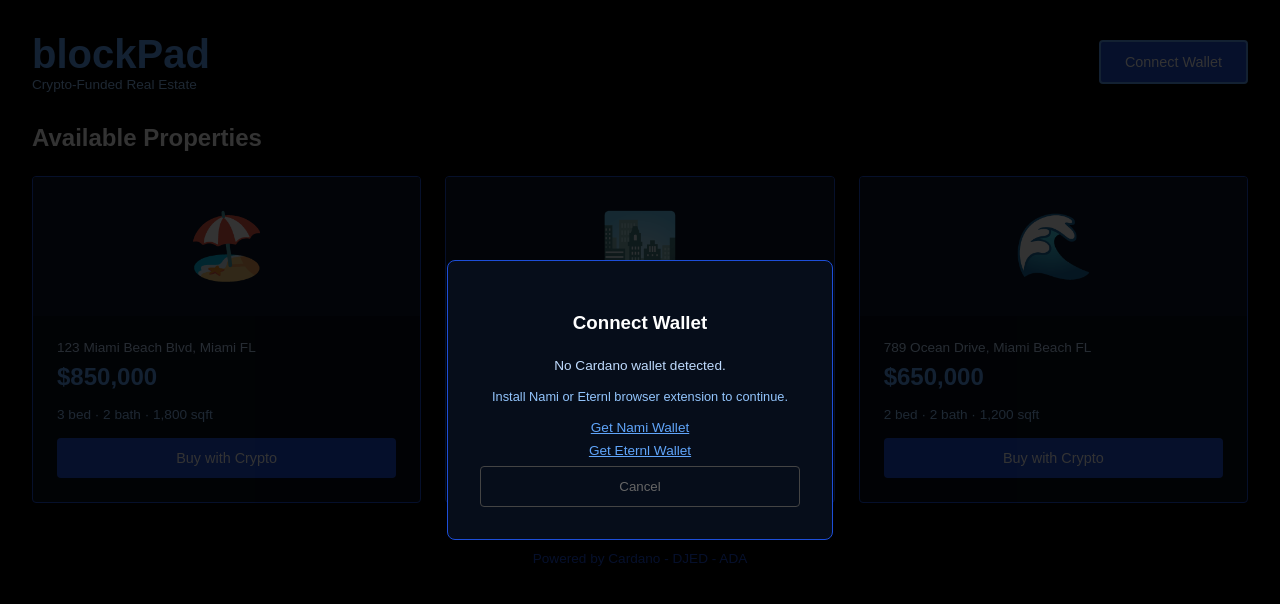
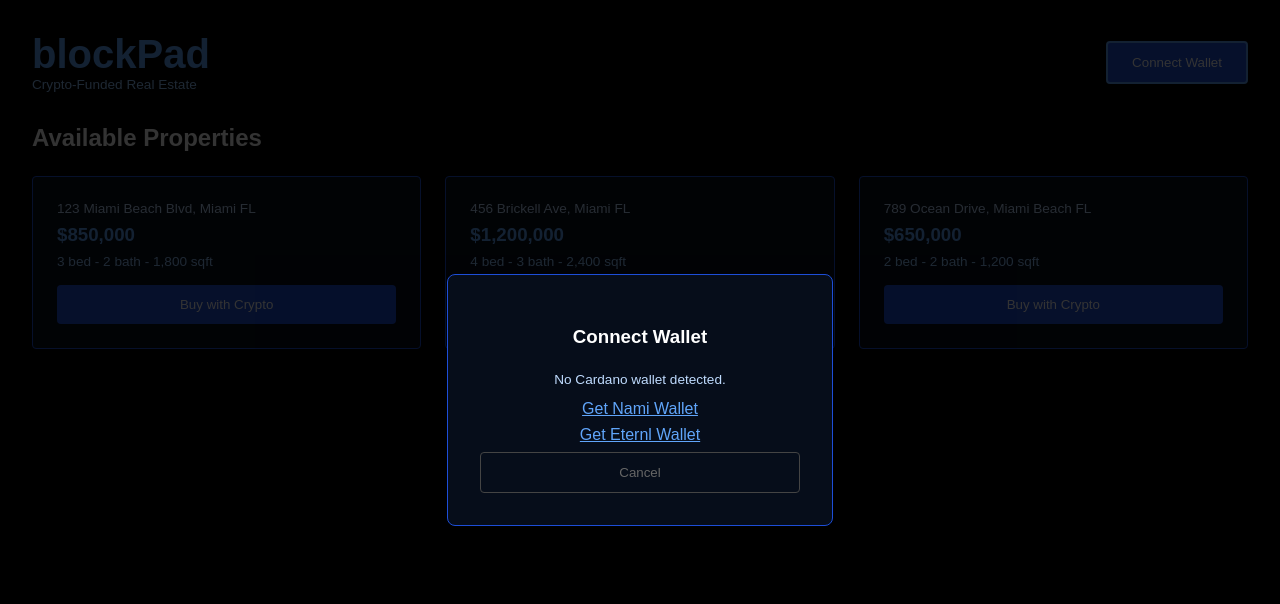
Before and after one commit to morphiats/blockPad, a React (Create React App) app in the folder frontend/: page / in a window 1280 px wide. Both pictures are taken after a click on the button "Connect Wallet". Shown: the top 604 px of the page. Built offline with nearby package versions, Linux system fonts and the light colour scheme.

Commit message:
feat: admin dashboard with transaction management

```diff
--- /dev/null
+++ b/frontend/src/Admin.js
@@ -0,0 +1,54 @@
+import { useState } from "react";
+
+const txData = [
+  { id: "BP001", property: "123 Miami Beach Blvd", buyer: "0x1a2b...3c4d", amount: 850000, crypto: "BTC", status: "escrow", kyc: true, date: "2026-05-01" },
+  { id: "BP002", property: "456 Brickell Ave", buyer: "0x5e6f...7g8h", amount: 1200000, crypto: "ETH", status: "pending_kyc", kyc: false, date: "2026-05-01" },
+  { id: "BP003", property: "789 Ocean Drive", buyer: "0x9i0j...1k2l", amount: 650000, crypto: "USDC", status: "closed", kyc: true, date: "2026-04-28" },
+];
+
+function Admin({ onBack }) {
+  const [sel, setSel] = useState(null);
+  return (
+    <div style={{backgroundColor:'#000',minHeight:'100vh',color:'#60A5FA',fontFamily:'Arial',padding:'2rem'}}>
+      <div style={{display:'flex',justifyContent:'space-between',marginBottom:'2rem'}}>
+        <h1 style={{color:'#60A5FA',margin:0}}>blockPad Admin</h1>
+        <button onClick={onBack} style={{border:'1px solid #1D4ED8',backgroundColor:'transparent',color:'#60A5FA',padding:'0.75rem 1.5rem',cursor:'pointer',borderRadius:'4px'}}>Back</button>
+      </div>
+      <div style={{display:'grid',gridTemplateColumns:'repeat(4,1fr)',gap:'1rem',marginBottom:'2rem'}}>
+        {[['$2.7M','Volume'],['1','Escrows'],['1','Closed'],['1','Pending KYC']].map(([v,l],i)=>(
+          <div key={i} style={{border:'1px solid #1D4ED8',padding:'1.5rem',backgroundColor:'#060D1A',borderRadius:'4px',textAlign:'center'}}>
+            <h3 style={{color:'#60A5FA',margin:'0 0 0.5rem'}}>{v}</h3>
+            <p style={{color:'#93C5FD',margin:0,fontSize:'0.8rem'}}>{l}</p>
+          </div>
+        ))}
+      </div>
+      <div style={{border:'1px solid #1D4ED8',borderRadius:'4px',overflow:'hidden'}}>
+        {txData.map(tx=>(
+          <div key={tx.id} onClick={()=>setSel(sel?.id===tx.id?null:tx)}
+            style={{padding:'1rem 1.5rem',borderBottom:'1px solid #0A1628',cursor:'pointer',backgroundColor:sel?.id===tx.id?'#0A1628':'transparent',display:'flex',justifyContent:'space-between',alignItems:'center',gap:'1rem',flexWrap:'wrap'}}>
+            <div>
+              <p style={{color:'#fff',margin:'0 0 0.25rem',fontWeight:'bold'}}>{tx.id} - {tx.property}</p>
+              <p style={{color:'#93C5FD',margin:0,fontSize:'0.8rem'}}>{tx.buyer}</p>
+            </div>
+            <div style={{textAlign:'right'}}>
+              <p style={{color:'#60A5FA',margin:'0 0 0.25rem'}}>${tx.amount.toLocaleString()} {tx.crypto}</p>
+              <span style={{color:tx.status==='closed'?'#22c55e':tx.status==='escrow'?'#F7931A':'#627EEA',fontSize:'0.8rem'}}>{tx.status}</span>
+            </div>
+          </div>
+        ))}
+        {sel && (
+          <div style={{padding:'1.5rem',backgroundColor:'#060D1A',borderTop:'1px solid #1D4ED8'}}>
+            <h3 style={{color:'#fff',marginBottom:'1rem'}}>{sel.id} Details</h3>
+            <div style={{display:'flex',gap:'1rem',flexWrap:'wrap'}}>
+              <button style={{backgroundColor:'#052e16',border:'1px solid #22c55e',color:'#22c55e',padding:'0.75rem 1.5rem',cursor:'pointer',borderRadius:'4px'}}>Release Escrow</button>
+              <button style={{backgroundColor:'#1a0000',border:'1px solid #ef4444',color:'#ef4444',padding:'0.75rem 1.5rem',cursor:'pointer',borderRadius:'4px'}}>Refund Buyer</button>
+              <button style={{backgroundColor:'#0A1628',border:'1px solid #1D4ED8',color:'#60A5FA',padding:'0.75rem 1.5rem',cursor:'pointer',borderRadius:'4px'}}>View on Chain</button>
+            </div>
+          </div>
+        )}
+      </div>
+    </div>
+  );
+}
+
+export default Admin;
--- a/frontend/src/App.js
+++ b/frontend/src/App.js
@@ -1,13 +1,15 @@
 import { useState, useEffect } from "react";
+import Admin from "./Admin";
 import './App.css';
 
 const properties = [
-  { id: 1, address: "123 Miami Beach Blvd, Miami FL", price: 850000, beds: 3, baths: 2, sqft: 1800, img: "🏖️" },
-  { id: 2, address: "456 Brickell Ave, Miami FL", price: 1200000, beds: 4, baths: 3, sqft: 2400, img: "🏙️" },
-  { id: 3, address: "789 Ocean Drive, Miami Beach FL", price: 650000, beds: 2, baths: 2, sqft: 1200, img: "🌊" },
+  { id: 1, address: "123 Miami Beach Blvd, Miami FL", price: 850000, beds: 3, baths: 2, sqft: 1800 },
+  { id: 2, address: "456 Brickell Ave, Miami FL", price: 1200000, beds: 4, baths: 3, sqft: 2400 },
+  { id: 3, address: "789 Ocean Drive, Miami Beach FL", price: 650000, beds: 2, baths: 2, sqft: 1200 },
 ];
 
 function App() {
+  const [showAdmin, setShowAdmin] = useState(false);
   const [walletConnected, setWalletConnected] = useState(false);
   const [walletName, setWalletName] = useState(null);
   const [availableWallets, setAvailableWallets] = useState([]);
@@ -17,145 +19,112 @@
   const [step, setStep] = useState('browse');
 
   useEffect(() => {
-    const checkWallets = () => {
-      const wallets = [];
-      if (window.cardano?.nami) wallets.push({ name: 'Nami', key: 'nami' });
-      if (window.cardano?.eternl) wallets.push({ name: 'Eternl', key: 'eternl' });
-      if (window.cardano?.flint) wallets.push({ name: 'Flint', key: 'flint' });
-      if (window.cardano?.yoroi) wallets.push({ name: 'Yoroi', key: 'yoroi' });
-      setAvailableWallets(wallets);
-    };
-    checkWallets();
+    const wallets = [];
+    if (window.cardano?.nami) wallets.push({ name: 'Nami', key: 'nami' });
+    if (window.cardano?.eternl) wallets.push({ name: 'Eternl', key: 'eternl' });
+    setAvailableWallets(wallets);
   }, []);
 
-  const connectWallet = async (walletKey) => {
+  const connectWallet = async (key) => {
     try {
-      const wallet = window.cardano[walletKey];
-      await wallet.enable();
+      await window.cardano[key].enable();
       setWalletConnected(true);
-      setWalletName(walletKey.charAt(0).toUpperCase() + walletKey.slice(1));
+      setWalletName(key.charAt(0).toUpperCase() + key.slice(1));
       setShowWalletModal(false);
     } catch (err) {
-      alert('Failed to connect wallet. Make sure your wallet extension is installed and unlocked.');
+      alert('Failed to connect wallet.');
     }
   };
 
+  if (showAdmin) return <Admin onBack={() => setShowAdmin(false)} />;
+
   return (
-    <div style={{backgroundColor:'#000000',minHeight:'100vh',color:'#60A5FA',fontFamily:'Arial, sans-serif',padding:'2rem'}}>
-
-      {/* Wallet Modal */}
+    <div style={{backgroundColor:'#000',minHeight:'100vh',color:'#60A5FA',fontFamily:'Arial',padding:'2rem'}}>
       {showWalletModal && (
         <div style={{position:'fixed',inset:0,backgroundColor:'rgba(0,0,0,0.8)',display:'flex',alignItems:'center',justifyContent:'center',zIndex:1000}}>
           <div style={{backgroundColor:'#060D1A',border:'1px solid #1D4ED8',borderRadius:'8px',padding:'2rem',width:'320px'}}>
-            <h3 style={{color:'#FFFFFF',marginBottom:'1.5rem',textAlign:'center'}}>Connect Wallet</h3>
-            {availableWallets.length > 0 ? (
-              availableWallets.map(w => (
-                <button key={w.key} onClick={() => connectWallet(w.key)} style={{width:'100%',backgroundColor:'#0A1628',border:'1px solid #1D4ED8',color:'#BFDBFE',padding:'1rem',fontSize:'1rem',cursor:'pointer',borderRadius:'4px',marginBottom:'0.75rem',textAlign:'left'}}>
-                  {w.name} Wallet
-                </button>
-              ))
-            ) : (
-              <div>
-                <p style={{color:'#BFDBFE',fontSize:'0.85rem',marginBottom:'1rem',textAlign:'center'}}>No Cardano wallet detected.</p>
-                <p style={{color:'#93C5FD',fontSize:'0.8rem',textAlign:'center'}}>Install Nami or Eternl browser extension to continue.</p>
-                <a href="https://namiwallet.io" target="_blank" rel="noreferrer" style={{display:'block',textAlign:'center',color:'#60A5FA',marginTop:'1rem',fontSize:'0.85rem'}}>Get Nami Wallet</a>
-                <a href="https://eternl.io" target="_blank" rel="noreferrer" style={{display:'block',textAlign:'center',color:'#60A5FA',marginTop:'0.5rem',fontSize:'0.85rem'}}>Get Eternl Wallet</a>
+            <h3 style={{color:'#fff',marginBottom:'1.5rem',textAlign:'center'}}>Connect Wallet</h3>
+            {availableWallets.length > 0 ? availableWallets.map(w => (
+              <button key={w.key} onClick={() => connectWallet(w.key)} style={{width:'100%',backgroundColor:'#0A1628',border:'1px solid #1D4ED8',color:'#BFDBFE',padding:'1rem',cursor:'pointer',borderRadius:'4px',marginBottom:'0.75rem'}}>{w.name}</button>
+            )) : (
+              <div style={{textAlign:'center'}}>
+                <p style={{color:'#BFDBFE',fontSize:'0.85rem'}}>No Cardano wallet detected.</p>
+                <a href="https://namiwallet.io" target="_blank" rel="noreferrer" style={{display:'block',color:'#60A5FA',margin:'0.5rem 0'}}>Get Nami Wallet</a>
+                <a href="https://eternl.io" target="_blank" rel="noreferrer" style={{display:'block',color:'#60A5FA'}}>Get Eternl Wallet</a>
               </div>
             )}
-            <button onClick={() => setShowWalletModal(false)} style={{width:'100%',backgroundColor:'transparent',border:'1px solid #444',color:'#666',padding:'0.75rem',cursor:'pointer',borderRadius:'4px',marginTop:'0.5rem'}}>
-              Cancel
-            </button>
+            <button onClick={() => setShowWalletModal(false)} style={{width:'100%',backgroundColor:'transparent',border:'1px solid #444',color:'#666',padding:'0.75rem',cursor:'pointer',borderRadius:'4px',marginTop:'0.5rem'}}>Cancel</button>
           </div>
         </div>
       )}
 
-      {/* Header */}
       <div style={{display:'flex',justifyContent:'space-between',alignItems:'center',marginBottom:'2rem'}}>
         <div>
-          <h1 style={{fontSize:'2.5rem',color:'#60A5FA',margin:0}}>blockPad</h1>
+          <h1 onClick={() => setShowAdmin(true)} style={{fontSize:'2.5rem',color:'#60A5FA',margin:0,cursor:'pointer'}}>blockPad</h1>
           <p style={{color:'#93C5FD',margin:0,fontSize:'0.85rem'}}>Crypto-Funded Real Estate</p>
         </div>
-        <button onClick={() => walletConnected ? null : setShowWalletModal(true)} style={{backgroundColor:walletConnected?'#052e16':'#1D4ED8',border:walletConnected?'2px solid #22c55e':'2px solid #60A5FA',color:walletConnected?'#22c55e':'#ffffff',padding:'0.75rem 1.5rem',fontSize:'0.9rem',cursor:'pointer',borderRadius:'4px'}}>
-          {walletConnected ? `Connected: ${walletName}` : 'Connect Wallet'}
+        <button onClick={() => setShowWalletModal(true)} style={{backgroundColor:walletConnected?'#052e16':'#1D4ED8',border:walletConnected?'2px solid #22c55e':'2px solid #60A5FA',color:walletConnected?'#22c55e':'#fff',padding:'0.75rem 1.5rem',cursor:'pointer',borderRadius:'4px'}}>
+          {walletConnected ? 'Connected: '+walletName : 'Connect Wallet'}
         </button>
       </div>
 
-      {/* Property Listings */}
       {step === 'browse' && (
         <div>
-          <h2 style={{color:'#FFFFFF',marginBottom:'1.5rem'}}>Available Properties</h2>
-          <div style={{display:'grid',gridTemplateColumns:'repeat(auto-fit, minmax(280px, 1fr))',gap:'1.5rem',marginBottom:'2rem'}}>
+          <h2 style={{color:'#fff',marginBottom:'1.5rem'}}>Available Properties</h2>
+          <div style={{display:'grid',gridTemplateColumns:'repeat(auto-fit, minmax(280px, 1fr))',gap:'1.5rem'}}>
             {properties.map(p => (
-              <div key={p.id} style={{border:'1px solid #1D4ED8',backgroundColor:'#060D1A',borderRadius:'4px',overflow:'hidden'}}>
-                <div style={{fontSize:'4rem',textAlign:'center',padding:'2rem',backgroundColor:'#0A1628'}}>{p.img}</div>
-                <div style={{padding:'1.5rem'}}>
-                  <p style={{color:'#BFDBFE',fontSize:'0.85rem',margin:'0 0 0.5rem'}}>{p.address}</p>
-                  <h3 style={{color:'#60A5FA',fontSize:'1.5rem',margin:'0 0 1rem'}}>${p.price.toLocaleString()}</h3>
-                  <p style={{color:'#93C5FD',fontSize:'0.85rem',margin:'0 0 1rem'}}>{p.beds} bed · {p.baths} bath · {p.sqft.toLocaleString()} sqft</p>
-                  <button onClick={() => { setSelectedProperty(p); setStep('pay'); }} style={{width:'100%',backgroundColor:'#1D4ED8',border:'none',color:'#fff',padding:'0.75rem',fontSize:'0.9rem',cursor:'pointer',borderRadius:'4px'}}>
-                    Buy with Crypto
-                  </button>
-                </div>
+              <div key={p.id} style={{border:'1px solid #1D4ED8',backgroundColor:'#060D1A',borderRadius:'4px',padding:'1.5rem'}}>
+                <p style={{color:'#BFDBFE',fontSize:'0.85rem',margin:'0 0 0.5rem'}}>{p.address}</p>
+                <h3 style={{color:'#60A5FA',margin:'0 0 0.5rem'}}>${p.price.toLocaleString()}</h3>
+                <p style={{color:'#93C5FD',fontSize:'0.85rem',margin:'0 0 1rem'}}>{p.beds} bed - {p.baths} bath - {p.sqft.toLocaleString()} sqft</p>
+                <button onClick={() => { setSelectedProperty(p); setStep('pay'); }} style={{width:'100%',backgroundColor:'#1D4ED8',border:'none',color:'#fff',padding:'0.75rem',cursor:'pointer',borderRadius:'4px'}}>Buy with Crypto</button>
               </div>
             ))}
           </div>
         </div>
       )}
 
-      {/* Payment Step */}
       {step === 'pay' && selectedProperty && (
         <div style={{maxWidth:'600px',margin:'0 auto'}}>
           <button onClick={() => setStep('browse')} style={{background:'none',border:'1px solid #1D4ED8',color:'#60A5FA',padding:'0.5rem 1rem',cursor:'pointer',borderRadius:'4px',marginBottom:'1.5rem'}}>Back</button>
           <div style={{border:'1px solid #1D4ED8',padding:'2rem',backgroundColor:'#060D1A',borderRadius:'4px'}}>
-            <h2 style={{color:'#FFFFFF',marginBottom:'0.5rem'}}>Purchase Property</h2>
+            <h2 style={{color:'#fff',marginBottom:'0.5rem'}}>Purchase Property</h2>
             <p style={{color:'#BFDBFE',fontSize:'0.85rem'}}>{selectedProperty.address}</p>
             <h3 style={{color:'#60A5FA',marginBottom:'2rem'}}>${selectedProperty.price.toLocaleString()}</h3>
-            <p style={{color:'#93C5FD',marginBottom:'1rem'}}>Select payment method:</p>
-            <div style={{display:'flex',gap:'1rem',flexWrap:'wrap',marginBottom:'2rem'}}>
-              <button onClick={() => setSelectedPayment('Bitcoin')} style={{backgroundColor:selectedPayment==='Bitcoin'?'#F7931A':'#1a0a00',border:'2px solid #F7931A',color:selectedPayment==='Bitcoin'?'#000':'#F7931A',padding:'0.75rem 1.5rem',cursor:'pointer',borderRadius:'4px',fontWeight:'bold'}}>BTC</button>
-              <button onClick={() => setSelectedPayment('Ethereum')} style={{backgroundColor:selectedPayment==='Ethereum'?'#627EEA':'#0a0a2e',border:'2px solid #627EEA',color:selectedPayment==='Ethereum'?'#000':'#627EEA',padding:'0.75rem 1.5rem',cursor:'pointer',borderRadius:'4px',fontWeight:'bold'}}>ETH</button>
-              <button onClick={() => setSelectedPayment('USDC')} style={{backgroundColor:selectedPayment==='USDC'?'#2775CA':'#001a33',border:'2px solid #2775CA',color:selectedPayment==='USDC'?'#000':'#2775CA',padding:'0.75rem 1.5rem',cursor:'pointer',borderRadius:'4px',fontWeight:'bold'}}>USDC</button>
+            <div style={{display:'flex',gap:'1rem',marginBottom:'2rem'}}>
+              <button onClick={() => setSelectedPayment('Bitcoin')} style={{backgroundColor:selectedPayment==='Bitcoin'?'#F7931A':'#1a0a00',border:'2px solid #F7931A',color:selectedPayment==='Bitcoin'?'#000':'#F7931A',padding:'0.75rem 1.5rem',cursor:'pointer',borderRadius:'4px'}}>BTC</button>
+              <button onClick={() => setSelectedPayment('Ethereum')} style={{backgroundColor:selectedPayment==='Ethereum'?'#627EEA':'#0a0a2e',border:'2px solid #627EEA',color:selectedPayment==='Ethereum'?'#000':'#627EEA',padding:'0.75rem 1.5rem',cursor:'pointer',borderRadius:'4px'}}>ETH</button>
+              <button onClick={() => setSelectedPayment('USDC')} style={{backgroundColor:selectedPayment==='USDC'?'#2775CA':'#001a33',border:'2px solid #2775CA',color:selectedPayment==='USDC'?'#000':'#2775CA',padding:'0.75rem 1.5rem',cursor:'pointer',borderRadius:'4px'}}>USDC</button>
             </div>
-            {selectedPayment && (
-              <button onClick={() => setStep('kyc')} style={{width:'100%',backgroundColor:'#1D4ED8',border:'none',color:'#fff',padding:'1rem',fontSize:'1rem',cursor:'pointer',borderRadius:'4px'}}>
-                Continue to KYC Verification
-              </button>
-            )}
+            {selectedPayment && <button onClick={() => setStep('kyc')} style={{width:'100%',backgroundColor:'#1D4ED8',border:'none',color:'#fff',padding:'1rem',cursor:'pointer',borderRadius:'4px'}}>Continue to KYC</button>}
           </div>
         </div>
       )}
 
-      {/* KYC Step */}
       {step === 'kyc' && (
         <div style={{maxWidth:'600px',margin:'0 auto'}}>
           <button onClick={() => setStep('pay')} style={{background:'none',border:'1px solid #1D4ED8',color:'#60A5FA',padding:'0.5rem 1rem',cursor:'pointer',borderRadius:'4px',marginBottom:'1.5rem'}}>Back</button>
           <div style={{border:'1px solid #1D4ED8',padding:'2rem',backgroundColor:'#060D1A',borderRadius:'4px'}}>
-            <h2 style={{color:'#FFFFFF',marginBottom:'0.5rem'}}>Identity Verification</h2>
-            <p style={{color:'#BFDBFE',marginBottom:'2rem',fontSize:'0.85rem'}}>Required for compliance. Your data is encrypted and secure.</p>
-            {['Full Legal Name','Email Address','Phone Number','Country of Residence'].map((field, i) => (
+            <h2 style={{color:'#fff',marginBottom:'2rem'}}>Identity Verification</h2>
+            {['Full Legal Name','Email Address','Phone Number','Country'].map((field, i) => (
               <div key={i} style={{marginBottom:'1rem'}}>
                 <label style={{color:'#93C5FD',fontSize:'0.85rem',display:'block',marginBottom:'0.25rem'}}>{field}</label>
-                <input type="text" placeholder={field} style={{width:'100%',backgroundColor:'#0A1628',border:'1px solid #1D4ED8',color:'#BFDBFE',padding:'0.75rem',borderRadius:'4px',fontSize:'0.9rem',boxSizing:'border-box'}} />
+                <input type="text" placeholder={field} style={{width:'100%',backgroundColor:'#0A1628',border:'1px solid #1D4ED8',color:'#BFDBFE',padding:'0.75rem',borderRadius:'4px',boxSizing:'border-box'}} />
               </div>
             ))}
-            <button onClick={() => setStep('escrow')} style={{width:'100%',backgroundColor:'#1D4ED8',border:'none',color:'#fff',padding:'1rem',fontSize:'1rem',cursor:'pointer',borderRadius:'4px',marginTop:'1rem'}}>
-              Submit and Enter Escrow
-            </button>
+            <button onClick={() => setStep('escrow')} style={{width:'100%',backgroundColor:'#1D4ED8',border:'none',color:'#fff',padding:'1rem',cursor:'pointer',borderRadius:'4px',marginTop:'1rem'}}>Submit and Enter Escrow</button>
           </div>
         </div>
       )}
 
-      {/* Escrow Status */}
       {step === 'escrow' && (
         <div style={{maxWidth:'600px',margin:'0 auto'}}>
           <div style={{border:'1px solid #22c55e',padding:'2rem',backgroundColor:'#060D1A',borderRadius:'4px',textAlign:'center'}}>
-            <div style={{fontSize:'3rem',marginBottom:'1rem'}}>⬡</div>
-            <h2 style={{color:'#22c55e',marginBottom:'0.5rem'}}>Escrow Active</h2>
-            <p style={{color:'#BFDBFE',marginBottom:'2rem',fontSize:'0.85rem'}}>Your funds are secured in Cardano smart contract escrow.</p>
-            {['KYC Verified','Funds in Escrow','Title Search','Legal Review','Final Closing'].map((milestone, i) => (
+            <h2 style={{color:'#22c55e',marginBottom:'2rem'}}>Escrow Active</h2>
+            {['KYC Verified','Funds in Escrow','Title Search','Legal Review','Final Closing'].map((m, i) => (
               <div key={i} style={{display:'flex',alignItems:'center',gap:'1rem',marginBottom:'0.75rem',padding:'0.75rem',border:'1px solid #1D4ED8',borderRadius:'4px',backgroundColor:'#0A1628'}}>
-                <div style={{fontSize:'1.2rem'}}>{i < 2 ? 'OK' : '...'}</div>
-                <span style={{color: i < 2 ? '#22c55e' : '#666'}}>{milestone}</span>
+                <span>{i < 2 ? 'OK' : '...'}</span>
+                <span style={{color:i < 2 ? '#22c55e' : '#666'}}>{m}</span>
               </div>
             ))}
           </div>
```
